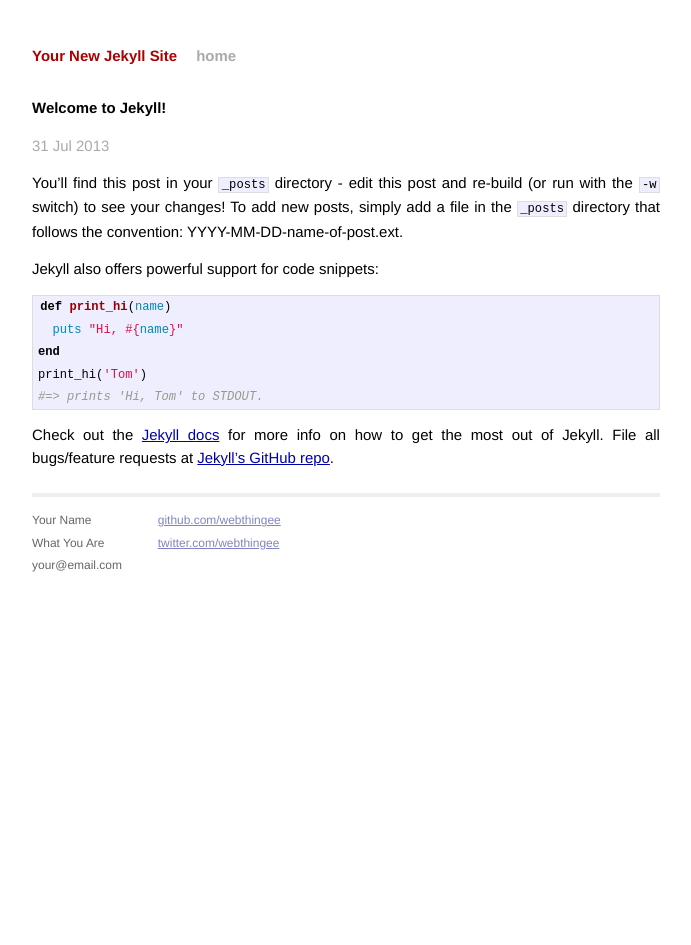
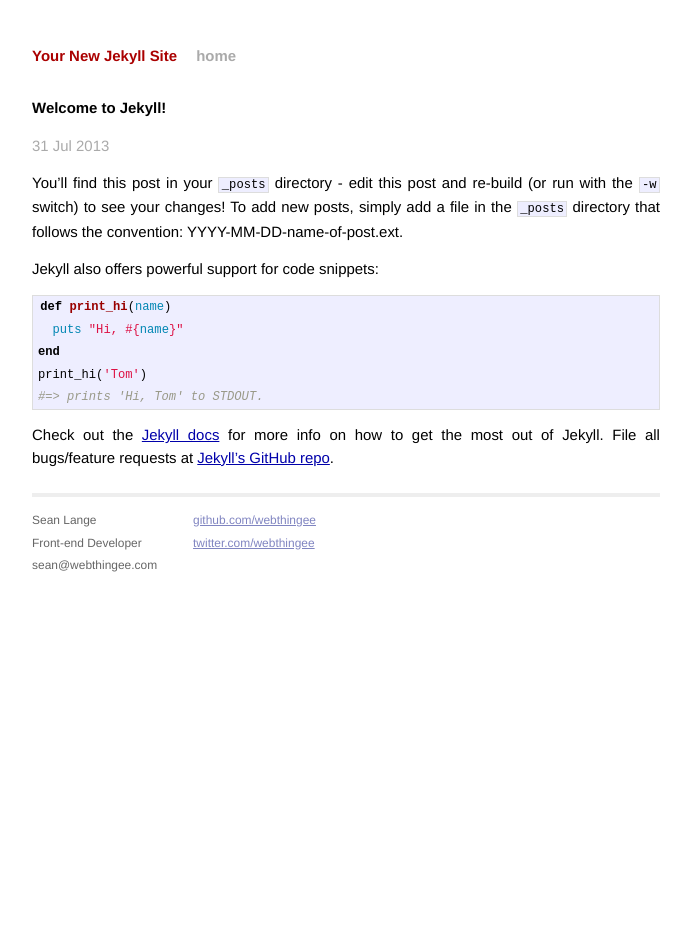
Before and after one commit to webthingee/webthingee.github.com, a Jekyll site: the page built from _posts/2013-07-31-welcome-to-jekyll.markdown, in a window 1280 px wide. Shown: the whole page, without its empty margins (294-985 px from the left). Built offline with Jekyll 4.4.1, drawn with Linux system fonts in a browser that asks for light colours; Markdown is read by kramdown in place of the engine named in the settings.

Commit message:
update contact info for webthingee

```diff
--- a/_layouts/default.html
+++ b/_layouts/default.html
@@ -27,15 +27,15 @@
             <div class="footer">
               <div class="contact">
                 <p>
-                  Your Name<br />
-                  What You Are<br />
-                  your@email.com
+                  Sean Lange<br />
+                  Front-end Developer<br />
+                  sean@webthingee.com
                 </p>
               </div>
               <div class="contact">
                 <p>
-                  <a href="http://github.com/yourusername/">github.com/webthingee</a><br />
-                  <a href="http://twitter.com/yourusername/">twitter.com/webthingee</a><br />
+                  <a href="http://github.com/webthingee/">github.com/webthingee</a><br />
+                  <a href="http://twitter.com/webthingee/">twitter.com/webthingee</a><br />
                 </p>
               </div>
             </div>
```
